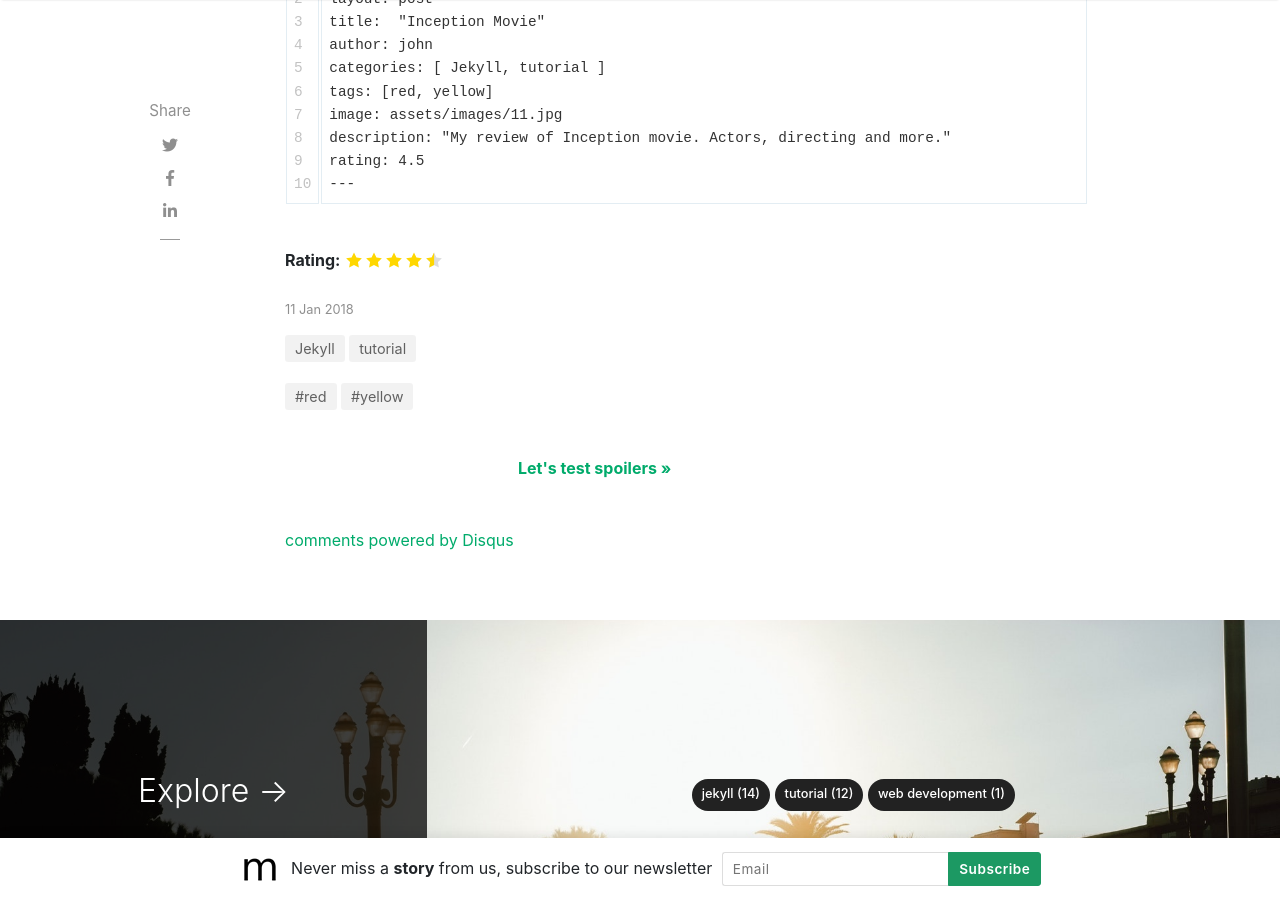
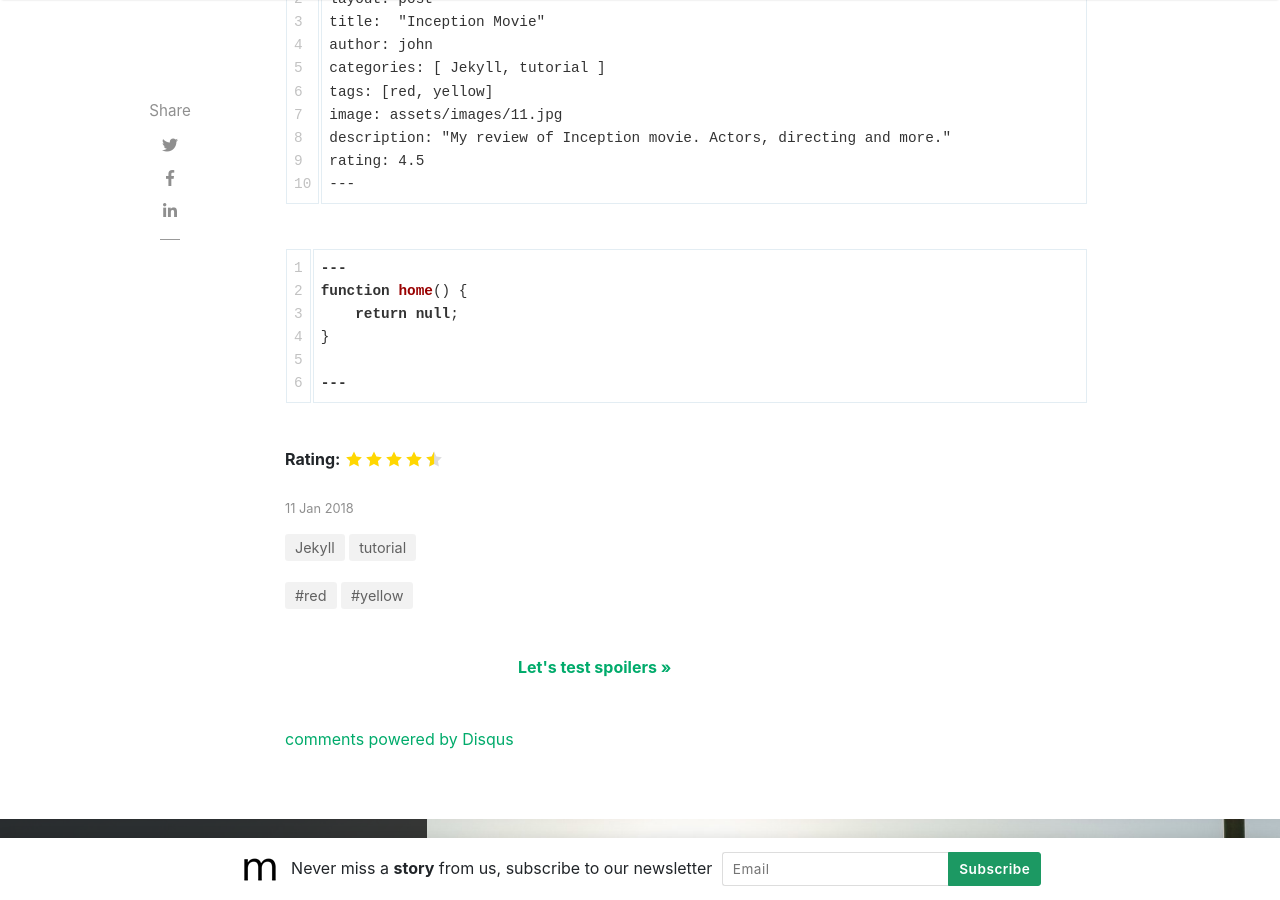
Before and after one commit to klaiddias/devhome, a Jekyll site: the page built from _posts/2018-01-11-customer-service.md, in a window 1280 px wide and 900 px high, scrolled down 1214 px. Built offline with Jekyll 4.4.1, drawn with Linux system fonts in a browser that asks for light colours; nearby versions of some CDN libraries; comment, search, counter and statistics services are not loaded.

````diff
--- a/_posts/2018-01-11-customer-service.md
+++ b/_posts/2018-01-11-customer-service.md
@@ -29,3 +29,12 @@ description: "My review of Inception movie. Actors, directing and more."
 rating: 4.5
 ---
 ```
+
+```js
+---
+function home() {
+    return null;
+}
+
+---
+```
````
Also changed, not shown: _posts/2018-01-11-quick-start-guide.md (+1 -0 lines).
